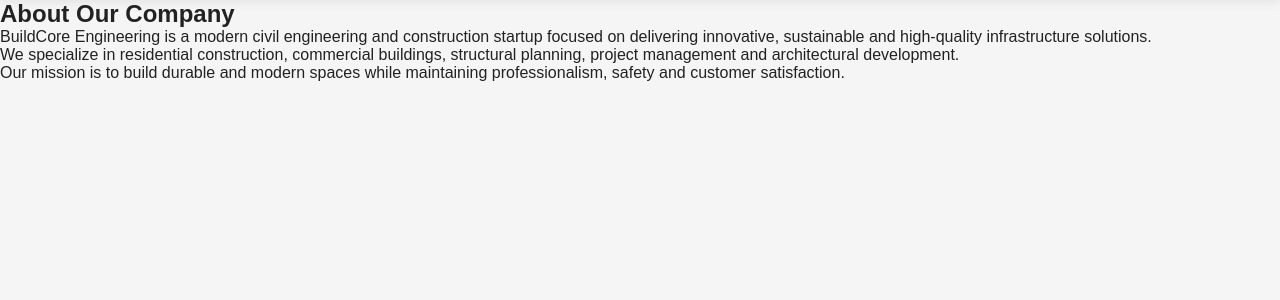
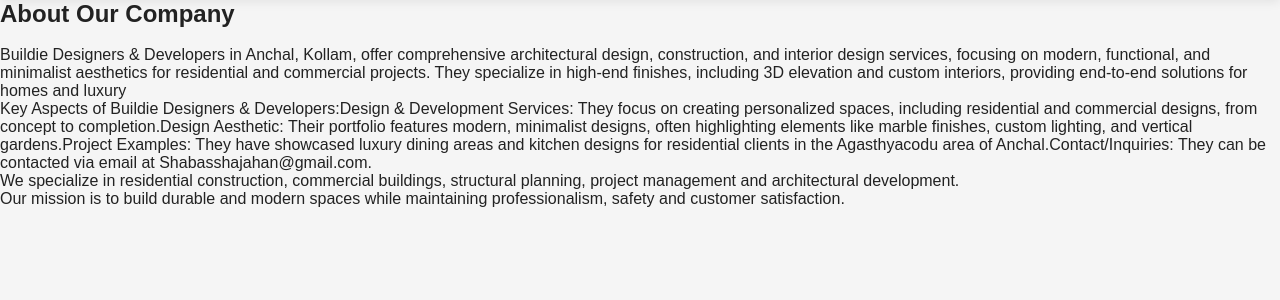
Before and after one commit to mhd-suhail/buildie-website, a Flask app: page /about in a window 1280 px wide. Shown: the part 93-393 px from the top of the page. Run offline with Flask 3, Linux system fonts and the light colour scheme.

Commit message:
updated homepage

```diff
--- a/templates/about.html
+++ b/templates/about.html
@@ -28,13 +28,12 @@
     <section class="page">
 
         <h2>About Our Company</h2>
+        <br>
 
         <p>
-            BuildCore Engineering is a modern civil engineering and
-            construction startup focused on delivering innovative,
-            sustainable and high-quality infrastructure solutions.
+             Buildie Designers & Developers in Anchal, Kollam, offer comprehensive architectural design, construction, and interior design services, focusing on modern, functional, and minimalist aesthetics for residential and commercial projects. They specialize in high-end finishes, including 3D elevation and custom interiors, providing end-to-end solutions for homes and luxury
         </p>
-
+        <p>Key Aspects of Buildie Designers & Developers:Design & Development Services: They focus on creating personalized spaces, including residential and commercial designs, from concept to completion.Design Aesthetic: Their portfolio features modern, minimalist designs, often highlighting elements like marble finishes, custom lighting, and vertical gardens.Project Examples: They have showcased luxury dining areas and kitchen designs for residential clients in the Agasthyacodu area of Anchal.Contact/Inquiries: They can be contacted via email at Shabasshajahan@gmail.com.
         <p>
             We specialize in residential construction, commercial
             buildings, structural planning, project management and
--- a/templates/index.html
+++ b/templates/index.html
@@ -3,7 +3,7 @@
 <head>
     <meta charset="UTF-8">
     <meta name="viewport" content="width=device-width, initial-scale=1.0">
-    <title>BuildCore Engineering</title>
+    <title>Buildie Desingners & Developers</title>
 
     <link rel="stylesheet" href="{{ url_for('static', filename='style.css') }}">
 </head>
@@ -14,7 +14,7 @@
     <nav>
 
         <div class="logo">
-            <h1>BuildCore</h1>
+            <h1>Buildie</h1>
             <p>Designers & Developers</p>
         </div>
 
```
